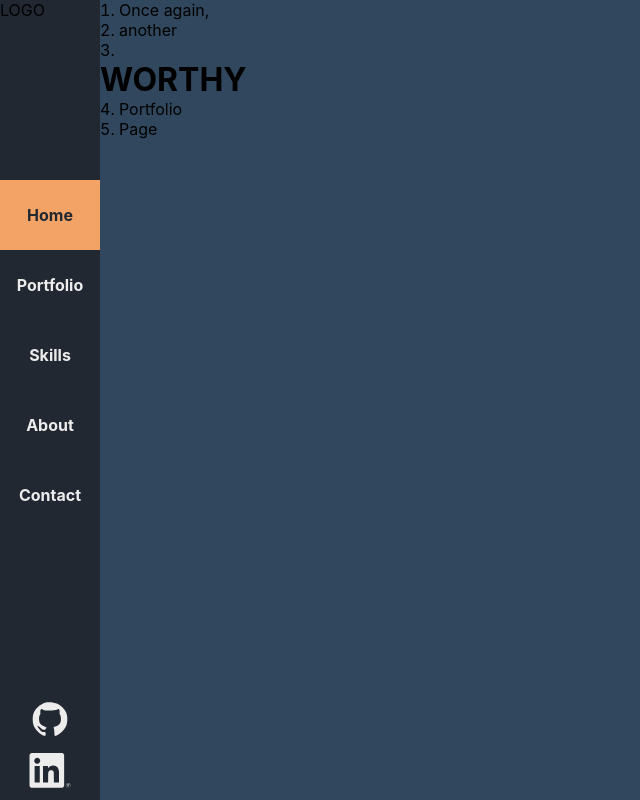
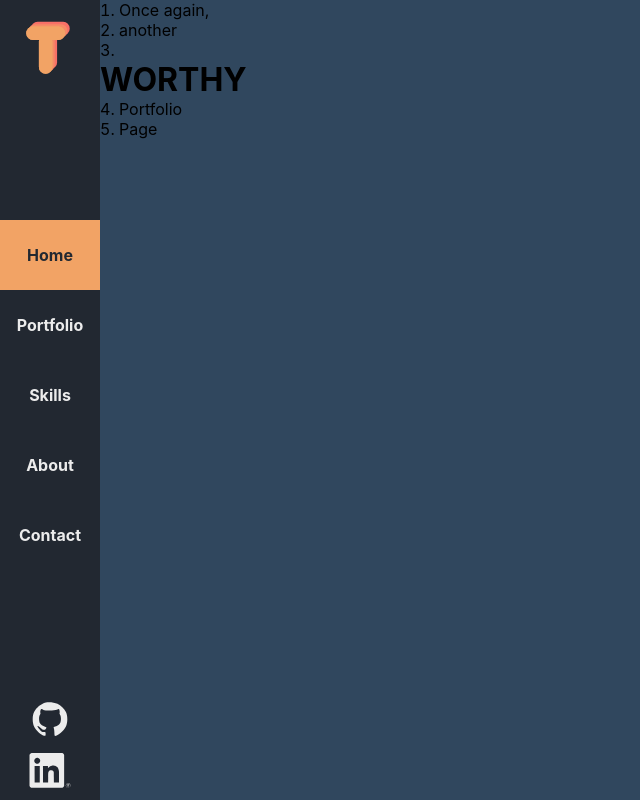
Before and after one commit to tylercodes1/portfolio, a React (Create React App) app: page /portfolio in a window 1280 px wide. Shown: the whole page, without its empty margins (0-640 px from the left). Built offline with nearby package versions, Linux system fonts and the light colour scheme.

Commit message:
updated logo

```diff
--- a/src/Widgets/General/Nav2/Nav2.css
+++ b/src/Widgets/General/Nav2/Nav2.css
@@ -2,6 +2,20 @@
     margin: 0;
     padding: 0;
     z-index: 2;
+}
+
+.logo {
+    display: flex;
+    justify-content: center;
+    align-items: center;
+    height: 100px;
+    width: 100px;
+    /* background: #ececec; */
+}
+
+.personal_logo {
+    height: 100%;
+    width: 100%;
 }
 
 .navbar {
--- a/src/Widgets/General/Nav2/Nav2.js
+++ b/src/Widgets/General/Nav2/Nav2.js
@@ -5,6 +5,7 @@ import Nav2Item from './Nav2Item';
 import SocialItem from './SocialItem';
 import Github from './../../../assets/github/github';
 import Linkedin from './../../../assets/linkedin/linkedin';
+import PersonalLogo from '../../../assets/personal_logo/personallogo';
 
 
 class Nav2 extends Component {
@@ -27,7 +28,9 @@ class Nav2 extends Component {
     render() {
         return (
             <div className="navbar">
-                <div className="logo">LOGO</div>
+                <div className="logo">
+                    <PersonalLogo />
+                </div>
                 <div className="nav_items">
                     <Nav2Item link="home" active={this.state.active} onClick={(urmom => this.handleClick(urmom))} />
                     <Nav2Item link="portfolio" active={this.state.active} onClick={(urmom => this.handleClick(urmom))} />
--- /dev/null
+++ b/src/assets/personal_logo/personallogo.js
@@ -0,0 +1,95 @@
+import React from "react";
+
+function PersonalLogo() {
+  return (
+    <svg
+      xmlns="http://www.w3.org/2000/svg"
+      xmlnsOsb="http://www.openswatchbook.org/uri/2009/osb"
+      width="210mm"
+      height="297mm"
+      version="1.1"
+      viewBox="0 0 210 297"
+      className="personal_logo"
+    >
+      <defs>
+        <linearGradient osbPaint="solid">
+          <stop offset="0" stopColor="#dd4c65" stopOpacity="1"></stop>
+        </linearGradient>
+        <linearGradient osbPaint="gradient">
+          <stop offset="0" stopColor="#000" stopOpacity="1"></stop>
+          <stop offset="1" stopColor="#000" stopOpacity="0"></stop>
+        </linearGradient>
+        <linearGradient osbPaint="solid">
+          <stop offset="0" stopColor="#000" stopOpacity="1"></stop>
+        </linearGradient>
+        <linearGradient osbPaint="solid">
+          <stop offset="0" stopColor="#30475e" stopOpacity="1"></stop>
+        </linearGradient>
+        <linearGradient osbPaint="gradient">
+          <stop offset="0" stopColor="#f77067" stopOpacity="1"></stop>
+          <stop offset="1" stopColor="#f77067" stopOpacity="0"></stop>
+        </linearGradient>
+      </defs>
+      <g>
+        <g
+          fillOpacity="1"
+          strokeWidth="0.275"
+          transform="translate(22.056 3.823)"
+        >
+          <g fill="#f77067">
+            <rect
+              width="40"
+              height="115"
+              x="61"
+              y="-141.5"
+              ry="19.471"
+              transform="rotate(90)"
+            ></rect>
+            <rect width="40" height="115" x="64" y="86" ry="19.471"></rect>
+          </g>
+          <g fill="#f58a66">
+            <rect
+              width="40"
+              height="115"
+              x="68"
+              y="-134.5"
+              ry="19.471"
+              transform="rotate(90)"
+            ></rect>
+            <rect width="40" height="115" x="57" y="93" ry="19.471"></rect>
+          </g>
+          <rect
+            width="40"
+            height="115"
+            x="50"
+            y="100"
+            fill="#f2a365"
+            ry="19.471"
+          ></rect>
+          <rect
+            width="40"
+            height="115"
+            x="75"
+            y="-127.5"
+            fill="#f2a365"
+            ry="19.471"
+            transform="rotate(90)"
+          ></rect>
+          <g fill="#f2a365">
+            <rect width="40" height="115" x="50" y="100" ry="19.471"></rect>
+            <rect
+              width="40"
+              height="115"
+              x="75"
+              y="-127.5"
+              ry="19.471"
+              transform="rotate(90)"
+            ></rect>
+          </g>
+        </g>
+      </g>
+    </svg>
+  );
+}
+
+export default PersonalLogo;
--- a/src/index.css
+++ b/src/index.css
@@ -1,3 +1,8 @@
+:root{
+  --select: #f2a365;
+  --backgr: #30475e;
+}
+
 #root {
   height: 100%;
 }
@@ -11,7 +16,7 @@ body {
   -webkit-font-smoothing: antialiased;
   -moz-osx-font-smoothing: grayscale;
   height: 100%;
-  background: #30475e;
+  background: var(--backgr);
 }
 
 html {
```
Also changed, not shown: src/assets/personal_logo/drawing.svg (added).
